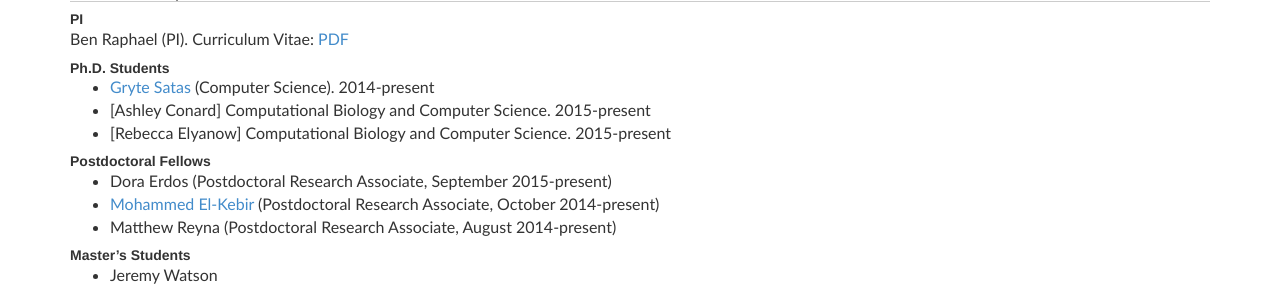
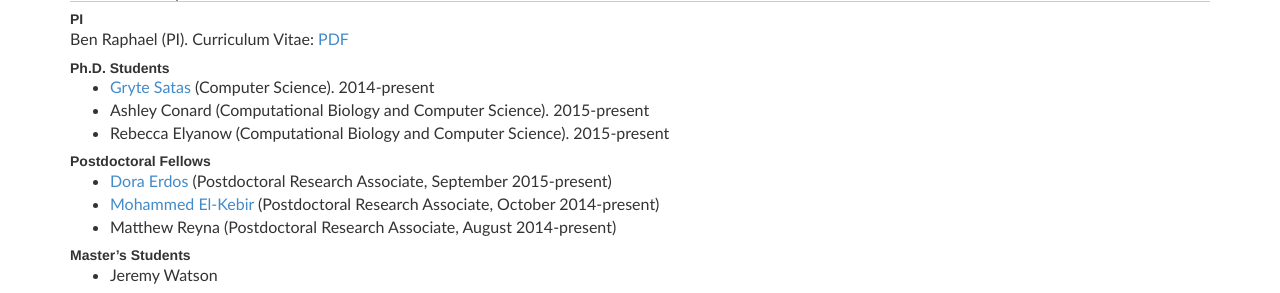
Before and after one commit to raphael-group/raphael-group.github.io, a Jekyll site: the page built from people/index.md, in a window 1280 px wide and 900 px high. Shown: the part 151-444 px from the top of the window. Built offline with Jekyll 4.4.1, drawn with Linux system fonts in a browser that asks for light colours; nearby versions of some CDN libraries; comment, search, counter and statistics services are not loaded; part of the change alters nothing that is shown.

```diff
--- a/people/index.md
+++ b/people/index.md
@@ -13,11 +13,11 @@ Ben Raphael (PI). Curriculum Vitae: [PDF](http://compbio-research.cs.brown.edu/p
 
 ### Ph.D. Students
 * [Gryte Satas](https://cs.brown.edu/people/gsatas/) (Computer Science). 2014-present
-* [Ashley Conard] Computational Biology and Computer Science. 2015-present
-* [Rebecca Elyanow] Computational Biology and Computer Science.  2015-present
+* Ashley Conard (Computational Biology and Computer Science). 2015-present
+* Rebecca Elyanow (Computational Biology and Computer Science).  2015-present
 
 ### Postdoctoral Fellows
-* Dora Erdos (Postdoctoral Research Associate, September 2015-present)
+* [Dora Erdos](http://cs-people.bu.edu/edori/) (Postdoctoral Research Associate, September 2015-present)
 * [Mohammed El-Kebir](https://scholar.google.com/citations?user=8mUzslcAAAAJ&hl=en) (Postdoctoral Research Associate, October 2014-present)
 * Matthew Reyna (Postdoctoral Research Associate, August 2014-present)
 
```
